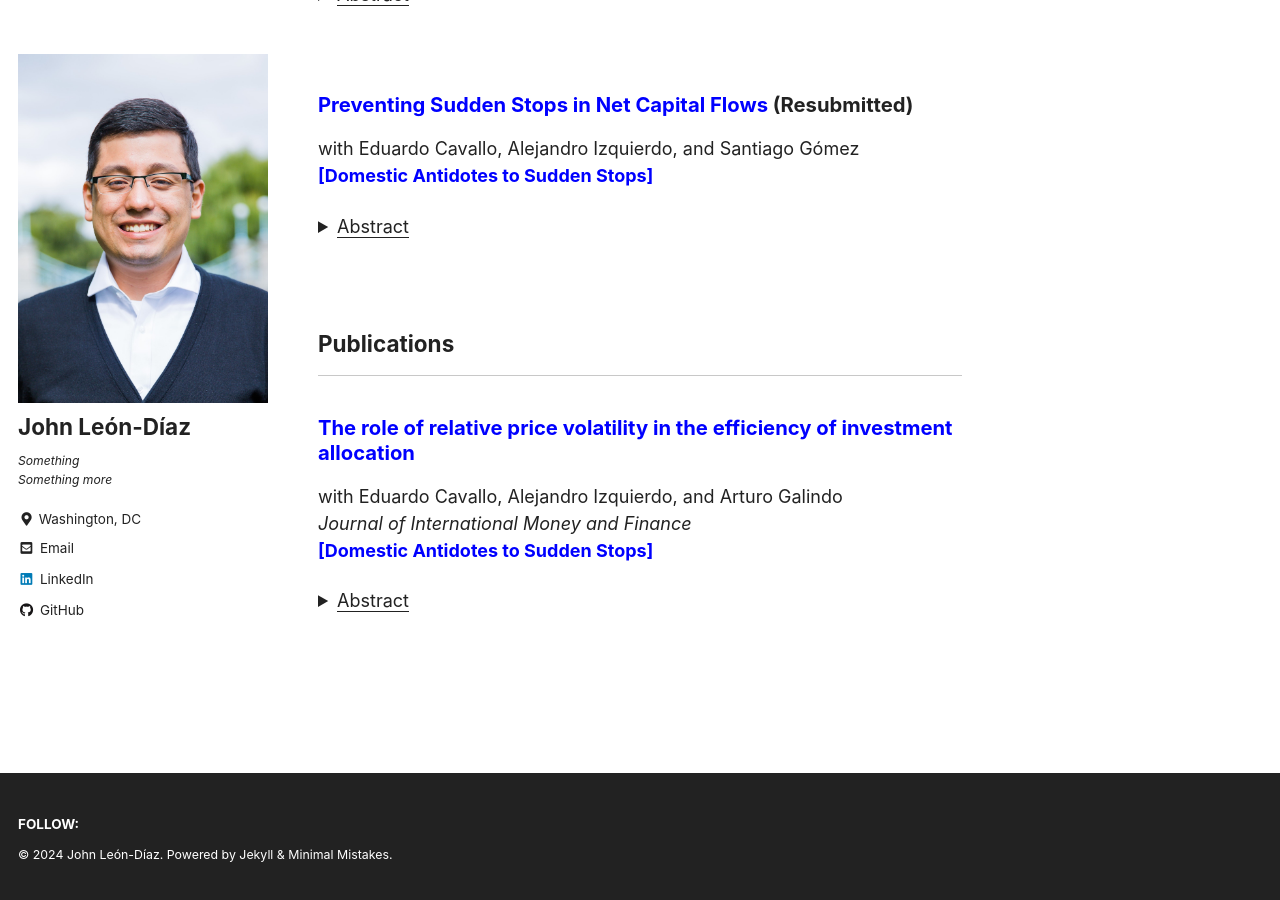
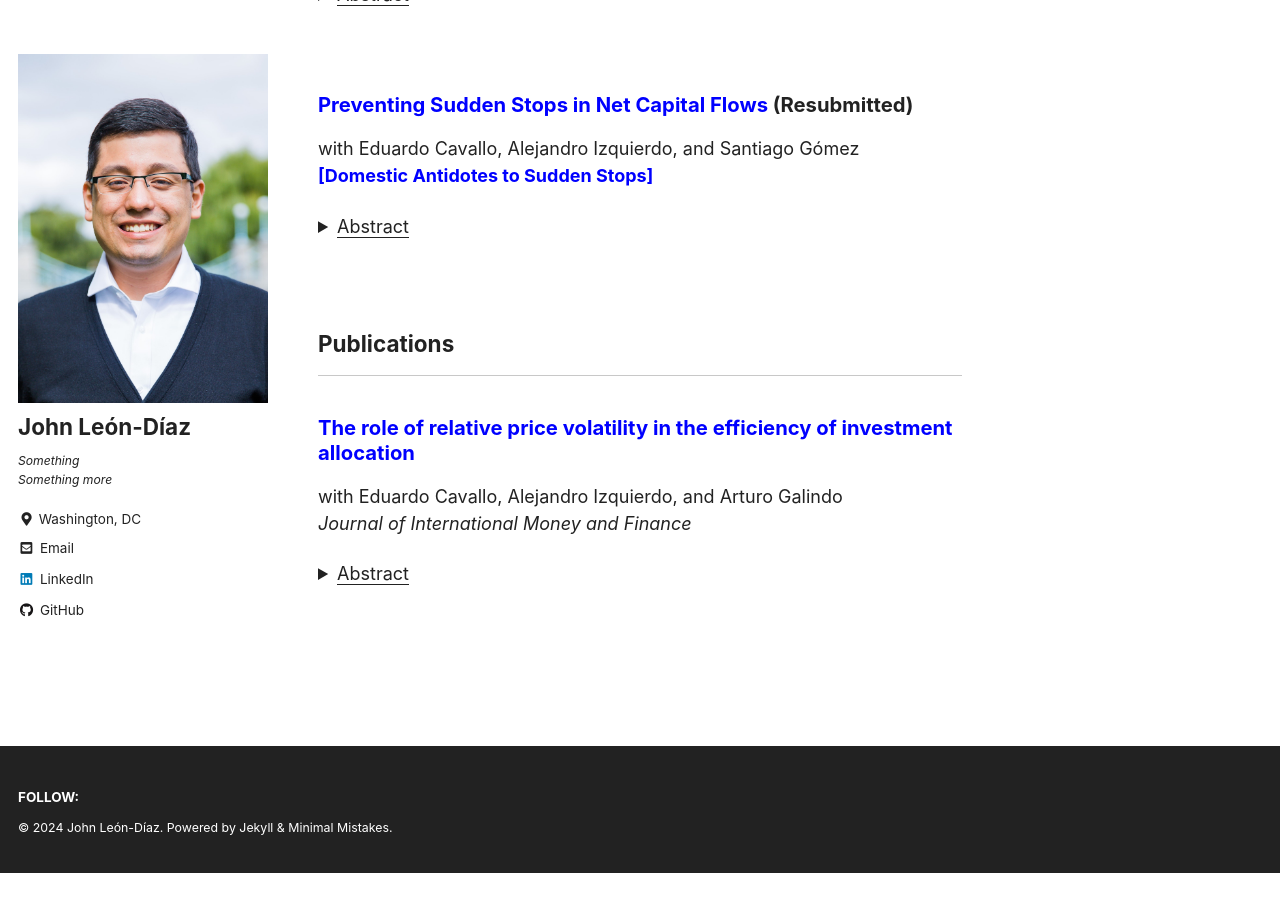
Before and after one commit to jleondia/jleondia.github.io, a Jekyll site: the page built from _pages/research.md, in a window 1280 px wide and 900 px high, scrolled down 565 px. Built offline with Jekyll 4.4.1, drawn with Linux system fonts in a browser that asks for light colours; cached includes are drawn as plain includes; after the commit the page ends 1438 px from its top, so only the background shows below that.

Commit message:
Update research.md

```diff
--- a/_pages/research.md
+++ b/_pages/research.md
@@ -45,7 +45,6 @@ with Eduardo Cavallo, Alejandro Izquierdo, and Santiago Gómez  <br>
 ### [The role of relative price volatility in the efficiency of investment allocation](https://www.sciencedirect.com/science/article/abs/pii/S0261560612001763)
 with Eduardo Cavallo, Alejandro Izquierdo, and Arturo Galindo  <br>
 <i>Journal of International Money and Finance</i> <br>
-  [<b>[Domestic Antidotes to Sudden Stops]</b>](https://publications.iadb.org/en/domestic-antidotes-sudden-stops)
 <details>
     <summary><u>Abstract</u></summary><p>
  This paper estimates the impact of relative price volatility on sector-level investment allocation using a panel of 65 countries with data for 26 manufacturing industries over the period 1985–2003. Results indicate that volatility distorts efficient investment allocation in that investment is not necessarily devoted to relatively more productive sectors, especially in emerging market economies that are highly exposed and may lack the necessary institutions to deal with it successfully. This is evidence in support of theories suggesting that relative price volatility provides incentives for entrepreneurs to adopt more “malleable” but less productive production technologies, enabling them to accommodate more easily abrupt and frequent changes in relative prices, but at the cost of using less productive technologies.
```
